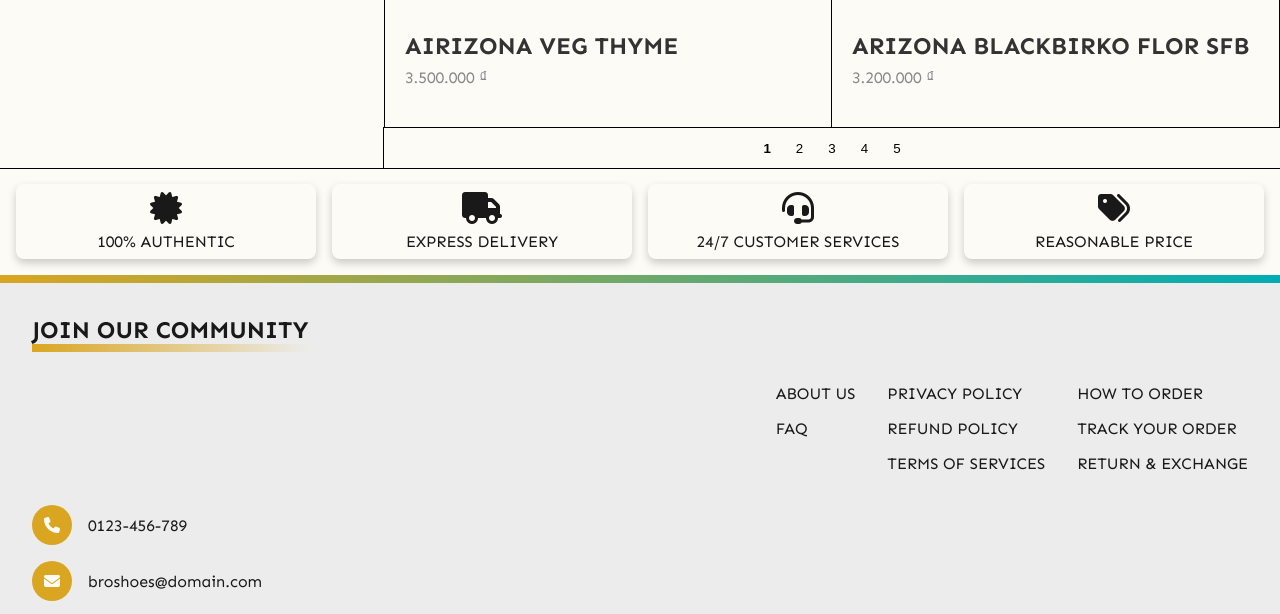
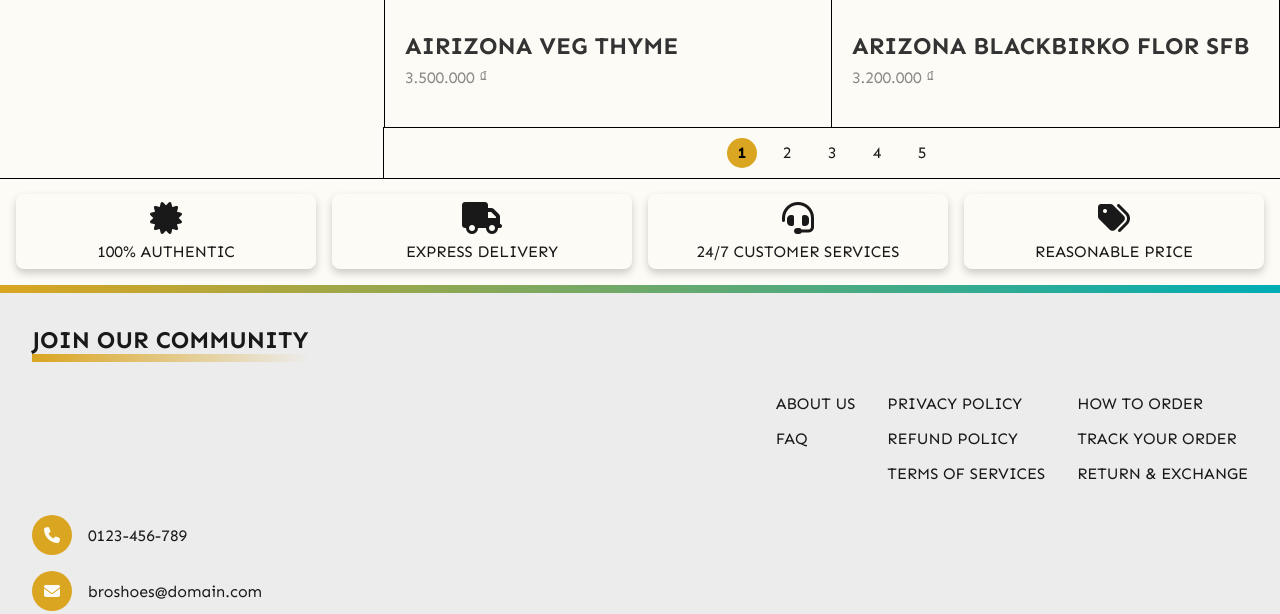
Before and after one commit to mrhwjf/Web-Bro-Shoes, a plain HTML site: page index.html in a window 1280 px wide. Shown: the part 2331-2945 px from the top of the page. Drawn offline with Linux system fonts and the light colour scheme.

Commit message:
change to localStorage

```diff
--- a/asset/css/main.css
+++ b/asset/css/main.css
@@ -602,7 +602,7 @@ ul.dropdown li:hover {
 }
 
 /* PRODUCTS BOX */
-.shoes-box {
+.product-box-container {
     width: 100%;
     float: left;
     border: 1px solid black;
@@ -754,42 +754,39 @@ ul.dropdown li:hover {
     opacity: 0.8;
 }
 
-/* PHAN-TRANG-BUTTON */
-.pagination {
-    display:flex;
-    flex-wrap: wrap;
-    outline: 0.5px solid black;
+/* Page Nav  */
+
+.page-nav {
+    display: flex;
+    outline: 1px solid black;
     width: 100%;
-    height: 40px;
-    gap: 5px;
+    height: fit-content;
+    justify-content: center;
     align-items: center;
-    justify-content: center;
-    z-index: 1;
+    padding: 10px;
 }
 
-.pagination-button {
-    padding: 5px 10px;
-    background-color: var(--bg-main-color);
-    border: none;
-    cursor: pointer;
-    border-radius: 3px;
+.page-nav-list {
+    display: inline-flex;
+    column-gap: 15px;
 }
 
-.pagination-button:hover {
-    font-weight: bold;
+.page-nav-item a {
+    display: inline-block;
+    height: 30px;
+    width: 30px;
+    text-align: center;
+    line-height: 29px;
+    border-radius: 50%;
     font-size: medium;
 }
 
-
-.pagination-button.active {
-    font-weight: bold;
+.page-nav-item.active a,.page-nav-item a:hover {
+    background-color: var(--theme-color-2);
+    color: black;
+    font-weight: bolder;
+    border-color: var(--theme-color-2);
 }
-
-.ellipsis {
-    padding: 5px 10px;
-    color: #999;
-}
-
 
 /* PRE-FOOTER */
 #prefooter.container {
--- a/index.html
+++ b/index.html
@@ -55,7 +55,7 @@
             <!-- SIDEBAR -->
             <div class="container sidebar" id="header-sidebar">
                 <ul class="menu-list">
-                    <li><a href="">HOME</a></li>
+                    <li id = "home-title">HOME</li>
                     <li><a href="">SPORTS</a></li>
                     <li><a href="">PROFESSIONAL</a></li>
                     <li><a href="">KIDS</a></li>
@@ -281,8 +281,12 @@
                         </div>
                     </div>
                 <div class="shoes-box-container show-on-mobile">
-                    <div id="product-container" class="shoes-box"> </div>
-                    <div class="pagination"></div>
+                    <div class="product-box-container" id="home-product">
+                    </div>
+                    <div class="page-nav">
+                        <ul class="page-nav-list">
+                        </ul>
+                    </div>
                     <script src="js/product.js"></script>
                     <!-- Liên kết tới file js external -->
                 </div>
--- a/js/product.js
+++ b/js/product.js
@@ -1,6 +1,6 @@
 //Khoi tao danh sach san pham
-// function createProduct() {
-//     if (localStorage.getItem('products') == null) {
+function createProduct() {
+    if (localStorage.getItem('products') == null) {
         let products = [{
         id: 1,
         name: "70 COURT CANVAS HI",
@@ -331,11 +331,10 @@
         size: [41,42,43]
     },
 
-];
-// localStorage.setItem('products', JSON.stringify(products));
-//     }
-// }
-
+    ]
+    localStorage.setItem('products', JSON.stringify(products));
+    }
+}
 // Mới thêm
 // Doi sang dinh dang tien VND
 function vnd(price) {
@@ -345,67 +344,16 @@ function vnd(price) {
     }).format(price);
 }
 
-// Mới sửa
-const itemsPerPage = 8;
-let currentPage = 1;
-
-// Function to setup pagination
-function setupPagination() {
-    const paginationContainer = document.querySelector(".pagination");
-    paginationContainer.innerHTML = ""; // Clear existing pagination buttons
-
-    const totalPages = Math.ceil(products.length / itemsPerPage);
-
-    // Create page buttons for all pages
-    for (let i = 1; i <= totalPages; i++) {
-        createPageButton(i);
-    }
-
-    // Highlight current page button
-    highlightCurrentPage();
-}
-
-// Helper function to create a page button
-function createPageButton(pageNumber) {
-    const paginationContainer = document.querySelector(".pagination");
-    const button = document.createElement("button");
-    button.textContent = pageNumber;
-    button.className = "pagination-button";
-    button.addEventListener("click", function() {
-        currentPage = pageNumber;
-        displayProducts(currentPage); // Call your display function
-        setupPagination(); // Rebuild pagination
-        window.scrollTo({
-            top: 0,
-            behavior: "smooth" // Adds a smooth scroll effect
-        });
-    });
-    paginationContainer.appendChild(button);
-}
-
-// Helper function to highlight the current page
-function highlightCurrentPage() {
-    const buttons = document.querySelectorAll(".pagination-button");
-    buttons.forEach(button => {
-        button.classList.toggle("active", parseInt(button.textContent) === currentPage);
-    });
-}
-
-// Function to display products
-function displayProducts(page) {
-    const productContainer = document.getElementById("product-container");
+function displayProducts(productShow) {
+    const productContainer = document.getElementById("home-product");
     productContainer.innerHTML = ""; // Clear current content
-
-    const start = (page - 1) * itemsPerPage;
-    const end = start + itemsPerPage;
-    const productsToDisplay = products.slice(start, end);
 
     let productHTML = ""; // Create HTML string
 
-    productsToDisplay.forEach(product => {
+    productShow.forEach(product => {
         // Create HTML block for each product
         productHTML += `
-            <div class="product-box" onclick="openProductDetails(${product.id})">
+            <div class="product-box"">
                 <img src="${product.image}" alt="${product.name}" onerror="this.src='../asset/img/catalogue/coming-soon.jpg'" />
                 <div class="shoes-name">${product.name}</div>
                 <div class="shoes-price">${vnd(product.price)}</div>
@@ -413,69 +361,57 @@ function displayProducts(page) {
         `;
     });
 
-    // Set HTML string to the container's innerHTML
     productContainer.innerHTML = productHTML;
 }
 
-// Cần sửa lại
-// Dynamically create modal structure
-function createModal(img, productname, price, sizeArray) {
-    const sizeButtonsHTML = sizeArray.map(size => `
-        <button class="size-button">${size}</button>
-    `).join("");
 
-    const modalHTML = `
-    <div id="productDetailsModal" class="product-details-modal" style="display: none;">
-        <div class="modal-content">
-            <span class="close-modal" onclick="closeProductDetails()">&times;</span>
-            <div class="modal-content-container">
-                <div class="modal-product-image">
-                    <img src="${img}" alt="${productname}">
-                </div>
-                <div class="product-info">
-                    <h2 id="modalProductName">${productname}</h2>
-                    <p id="modalProductPrice">${vnd(price)}</p>
-                    <div class="size-container">${sizeButtonsHTML}</div>
-                    <div>
-                        <button class="add-to-cart-button">Add to cart</button>
-                    </div>
-                </div>
-            </div>
-        </div>
-    </div>
-`;
+// Phân trang
+let perPage = 8;
+let currentPage = 1;
 
-    // Xóa modal cũ (nếu có) và thêm modal mới vào cuối body
-    const existingModal = document.getElementById("productDetailsModal");
-    if (existingModal) existingModal.remove();
-    document.getElementsByClassName("catalogue-container")[0].innerHTML += modalHTML;
-
-    // Hiển thị modal
-    document.getElementById("productDetailsModal").style.display = "flex";
+function displayList(productAll, perPage, currentPage) {
+    let start = (currentPage - 1) * perPage;
+    let end = (currentPage - 1) * perPage + perPage;
+    let productShow = productAll.slice(start, end);
+    displayProducts(productShow);
 }
 
-// Mở modal với chi tiết sản phẩm cụ thể
-function openProductDetails(productId) {
-    const product = products.find(p => p.id === productId);
-    if (product) {
-        createModal(product.image, product.name, product.price, product.size);
-        const modal = document.getElementById("productDetailsModal");
-        modal.classList.add("active"); // Add class to show modal
+function showHomeProduct(products) {
+    let productAll = products;
+    displayList(productAll, perPage, currentPage);
+    setupPagination(productAll, perPage);
+}
+
+function setupPagination(productAll, perPage) {
+    document.querySelector('.page-nav-list').innerHTML = '';
+    let page_count = Math.ceil(productAll.length / perPage);
+    for (let i = 1; i <= page_count; i++) {
+        let li = paginationChange(i, productAll, currentPage);
+        document.querySelector('.page-nav-list').appendChild(li);
     }
 }
 
-function closeProductDetails() {
-    const modal = document.getElementById("productDetailsModal");
-    if (modal) {
-        modal.style.display = "none";
-    }
-    // Đảm bảo .pagination có thể nhận sự kiện
-    document.querySelector(".pagination").style.pointerEvents = "auto";
+function paginationChange(page, productAll, currentPage) {
+    let node = document.createElement(`li`);
+    node.classList.add('page-nav-item');
+    node.innerHTML = `<a href="javascript:;">${page}</a>`;
+    if (currentPage == page) node.classList.add('active');
+    node.addEventListener('click', function () {
+        currentPage = page;
+        displayList(productAll, perPage, currentPage);
+        let t = document.querySelectorAll('.page-nav-item.active');
+        for (let i = 0; i < t.length; i++) {
+            t[i].classList.remove('active');
+        }
+        node.classList.add('active');
+        window.scrollTo({ top: 0, behavior: 'smooth' });
+    })
+    return node;
 }
 
-// Initialize pagination and display products on page load
-document.addEventListener("DOMContentLoaded", function() {
-    setupPagination();
-    displayProducts(currentPage);
-    createModal();
-});
+// Use a single window.onload to ensure everything is initialized correctly
+window.onload = function() {
+    createProduct(); // Ensure products are created in localStorage
+    let products = JSON.parse(localStorage.getItem('products')); // Fetch the products from localStorage
+    showHomeProduct(products); // Display products after initialization
+}
```
